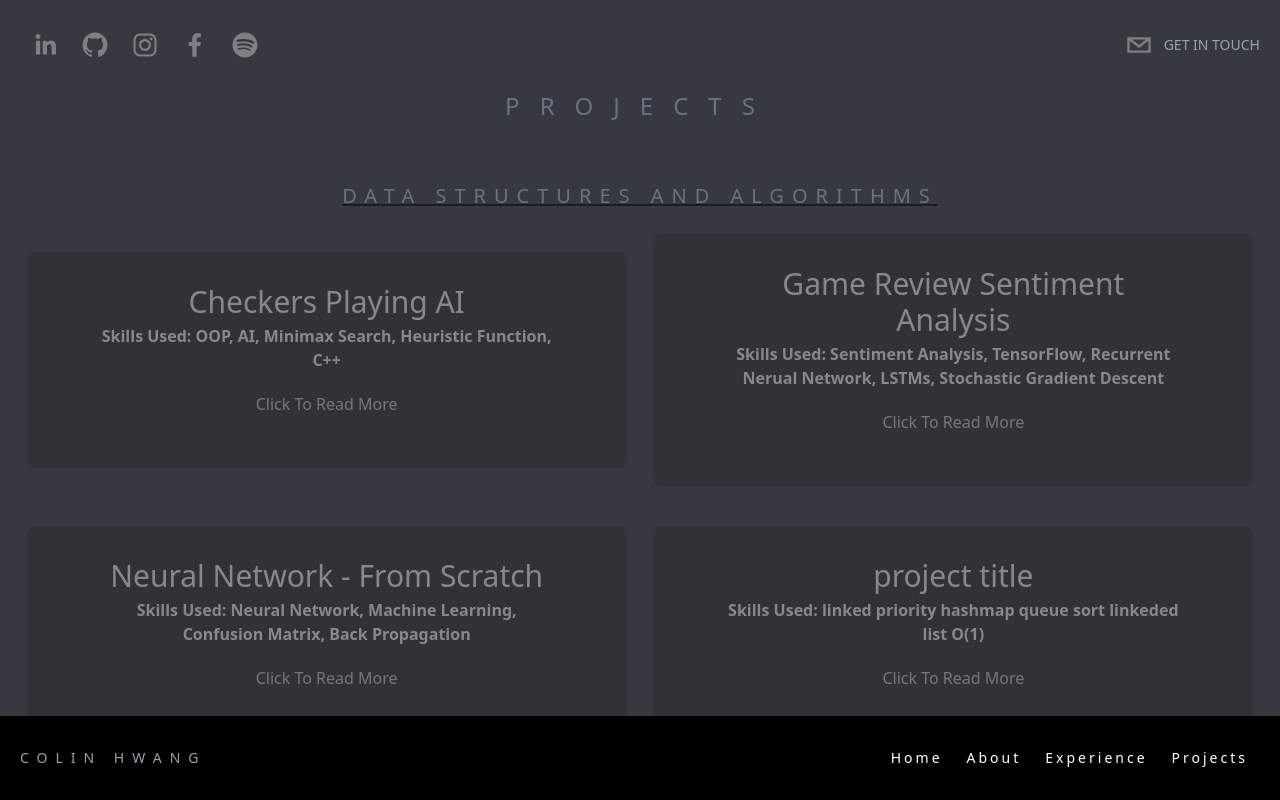
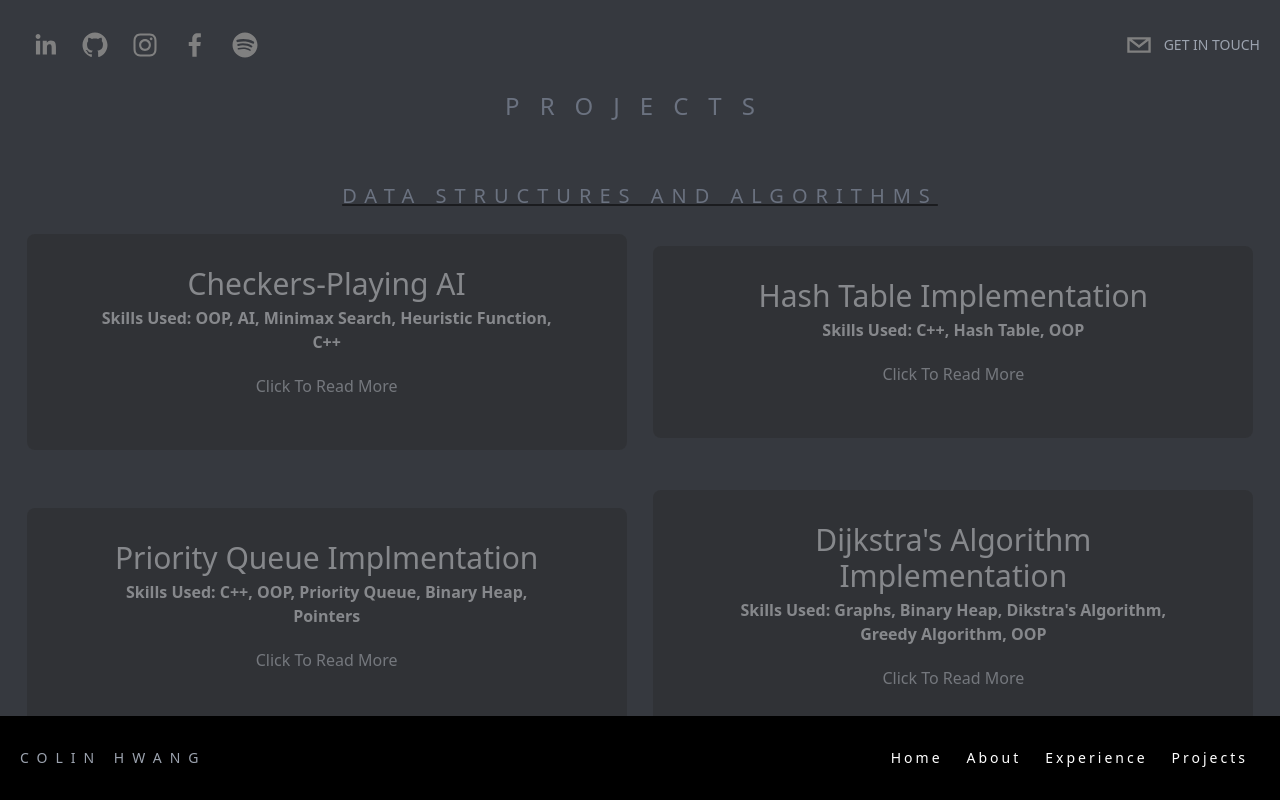
Before and after one commit to colinh09/Personal-Website, a Next.js app: page /Projects in a window 1280 px wide. Built offline with nearby package versions, Linux system fonts and the light colour scheme.

Commit message:
fixing the experience section AGAIN

```diff
--- a/pages/Projects.tsx
+++ b/pages/Projects.tsx
@@ -28,38 +28,31 @@ const Home: NextPage = () => {
                 </div>
 
                 <div className = "w-full flex xl:pt-15 lg:pt-10 md:pt-5 pt-5 flex-col md:text-left md:flex-row justify-evenly mx-auto items-center">
-                    <ProjectCard title = "Checkers Playing AI" skills = "OOP, AI, Minimax Search, Heuristic Function, C++" link = {"https://github.com/colinh09/AI-Checkers"}
+                    <ProjectCard title = "Checkers-Playing AI" skills = "OOP, AI, Minimax Search, Heuristic Function, C++" link = {"https://github.com/colinh09/AI-Checkers"}
                     bullet_one="Implemented a game playing program in C++ that plays checkers against the user with the capability to win against
                     an above average player. Capable of making moves two/three turns in advance."
                     bullet_two="Combines iterative deepening, minimax search with alpha beta pruning, and a heuristic function to search the game
                     space for ideal moves." />
-                    <ProjectCard title = "Game Review Sentiment Analysis"
-                    skills = "Sentiment Analysis, TensorFlow, Recurrent Nerual Network, LSTMs, Stochastic Gradient Descent"
-                    link = {"https://github.com/colinh09/Natural-Language-Processing/tree/main/Sentiment-Analysis"}
-                    bullet_one="Utilized Python and Keras, TensorFlow’s deep learning API, to develop a neural network with the task of
-                    predicting game reviews. The neural network was trained and tested using a dataset consisting of approximately
-                    5,000 game reviews from GameStop’s website."
-                    bullet_two="Experimented with various models and hyperparameters to arrive at an architecture consisting of an embedding
-                    layer that received one-hot vectors as input, two fully connected recurrent neural networks as hidden layers, and a
-                    dense layer with SoftMax activation as the output layer. The model achieved an accuracy of 93.81%."
+                    <ProjectCard title = "Hash Table Implementation"
+                    skills = "C++, Hash Table, OOP"
+                    link = {"https://github.com/colinh09/DSA2-Programs/tree/main/Project%201"}
+                    bullet_one="Program one of the second data structure and algorithms (DSA 2) class taken at The Cooper Union"
+                    bullet_two="Wrote a hash table class that will then be used to read a dictionary provided by my professor, and with that dictionary, a document was spell checked for valid words."
                     />
                 </div>
 
                 <div className = "w-full flex xl:pt-15 lg:pt-10 md:pt-5 pt-5 flex-col md:text-left md:flex-row justify-evenly mx-auto items-center">
-                    <ProjectCard title = "Neural Network - From Scratch" skills = "Neural Network, Machine Learning, Confusion Matrix, Back Propagation" link = {"https://github.com/colinh09/AI-Neural-Network"}
-                    bullet_one="Developed a program that allows for the testing and training of a neural network consisting of one hidden layer. The program prompts the user for a set of parameters, such as the number of epochs, a learning rate, and a training
-                    file, that will determine how well the neural network learns."
-                    bullet_two="Training is done with back-propagation, and an output file with several metrics will display how well the trained
-                    neural network performs on a testing file."
+                    <ProjectCard title = "Priority Queue Implmentation" skills = "C++, OOP, Priority Queue, Binary Heap, Pointers" link = {"https://github.com/colinh09/DSA2-Programs/tree/main/Project%202:%20Priority%20Queue"}
+                    bullet_one="Program two of the second data structure and algorithms (DSA 2) class taken at The Cooper Union"
+                    bullet_two="Wrote a 'heap' class that implements a priority queue that utilizes a binary heap. To handle pointers to any type of data, void pointers were used. The heap makes use of the hash table class written for the first project."
                     />
-                    <ProjectCard title = "project title"
-                    skills = "linked priority hashmap queue sort linkeded list O(1)"
-                    link = {"https://github.com/colinh09"}
-                    bullet_one="bullet one"
-                    bullet_two="bullet two"
+                    <ProjectCard title = "Dijkstra's Algorithm Implementation"
+                    skills = "Graphs, Binary Heap, Dikstra's Algorithm, Greedy Algorithm, OOP"
+                    link = {"https://github.com/colinh09/DSA2-Programs/tree/main/Project%203:%20Dijsktra"}
+                    bullet_one="Program three of the second data structure and algorithms (DSA 2) class taken at The Cooper Union"
+                    bullet_two="Implmented Dijkstra's algorithm to greedily solve the single-source shortest-path problem. The program will output the shortest path that can be taken in a specified graph with a specified starting vertex. The program makes use of the binary heap class written for the second project."
                     />
                 </div>
-
                 {/* ----------------- DATA STRUCTURES AND ALGORITHMS ---------------------*/}
 
 
@@ -73,7 +66,7 @@ const Home: NextPage = () => {
                 </div>
 
                 <div className = "w-full flex xl:pt-15 lg:pt-10 md:pt-5 pt-5 flex-col md:text-left md:flex-row justify-evenly mx-auto items-center">
-                <ProjectCard title = "Game Review Sentiment Analysis"
+                    <ProjectCard title = "Game Review Sentiment Analysis"
                     skills = "Sentiment Analysis, TensorFlow, Recurrent Nerual Network, LSTMs, Stochastic Gradient Descent"
                     link = {"https://github.com/colinh09/Natural-Language-Processing/tree/main/Sentiment-Analysis"}
                     bullet_one="Utilized Python and Keras, TensorFlow’s deep learning API, to develop a neural network with the task of
@@ -90,6 +83,22 @@ const Home: NextPage = () => {
                     neural network performs on a testing file."
                     />
                 </div>
+
+                <div className = "w-full flex xl:pt-15 lg:pt-10 md:pt-5 pt-5 flex-col md:text-left md:flex-row justify-evenly mx-auto items-center">
+                    <ProjectCard title = "Linear Regression Analysis"
+                    skills = "Frequentist Machine Learning, Linear Regression, Ridge Regression, Lasso Regression, Python"
+                    link = {"https://github.com/colinh09/Freq-Machine-Learning/tree/main/Project1"}
+                    bullet_one="Performed linear regression analysis on two datasets: prostate data and concrete data. Plain linear regression, ridge regression, and lasso regression were used and compared against each other."
+                    bullet_two="Utilized the results from Lasso regression and its corresponding lasso plot to determine which features possessed the highest correlation with the dataset based off coefficent values found by the model.
+                    Learn more by clicking the github link below. A summary of results is given at the bottom of the .pynb file."
+                    />
+                    <ProjectCard title = "Logistic Regression Analysis" skills = "Binary Classification, Logistic Regression, Stochastic Gradient Descent, L1/L2 regularization penalty" link = {"https://github.com/colinh09/Freq-Machine-Learning/tree/main/Project2"}
+                    bullet_one="Performed logistic regression analysis on a south african heart disease dataset, heart failure dataset, and dry bean dataset (dataset for identifying type of dry bean :D)"
+                    bullet_two="Both the south african heart dataset and heart failure dataset are both binary classified. Therefore, analysis involved applying logistic regression using stochastic gradient descent as the
+                    optimization algorithm, with and without L2 regularization penalty. The dry bean dataset is a multinominal classified. Therefore, analysis involved applying logistic regression with and without L2-penalty. Learn more
+                    by clicking the github link below. A summary of results is given at the bottom of the .pynb file."
+                    />
+                </div>
                 {/* ----------------- MACHINE LEARNING ---------------------*/}
 
 
@@ -101,13 +110,16 @@ const Home: NextPage = () => {
                 </div>
 
                 <div className = "w-full flex xl:pt-15 lg:pt-10 md:pt-5 pt-5 flex-col md:text-left md:flex-row justify-evenly mx-auto items-center">
-                    <ProjectCard title = "project title" skills = "linked priority hashmap queue sort linkeded list O(1)" link = {"https://github.com/colinh09"}
-                    bullet_one="bullet one"
-                    bullet_two="bullet two"
+                    <ProjectCard title = "LinkedIn Clone" skills = "Full Stack, React, Firebase, Redux, JavaScript" link = {"https://github.com/colinh09/linkedin-clone"}
+                    bullet_one="A LinkedIn clone that does not fully resemble the actual website of LinkedIn, but implements many key features. These features include: a login screen that persists your login state
+                    until you log out, a 'feed' section that updates in real time as a user sends a post, overall feel and look similar to LinkedIn itself."
+                    bullet_two="Used this project as a way to gain familiarity with React and interacting with a backend such as Firebase. "
                     />
-                    <ProjectCard title = "project title" skills = "linked priority hashmap queue sort linkeded list O(1)" link = {"https://github.com/colinh09"}
-                    bullet_one="bullet one"
-                    bullet_two="bullet two"
+                    <ProjectCard title = "This Website lol" skills = "Next.js, TailwindCSS, Framer Motion, TypeScript" link = {"https://github.com/colinh09/personal-website"}
+                    bullet_one="While this project is just the current website I am using as a portfolio, it was actually my first Next.js project. I wanted also wanted to gain familiarity with type script as I have
+                    only used javascript up until this point, and I wanted to try using React CSS libraries such as TailwindCSS, Framer Motion, and Typewriter."
+                    bullet_two="This is also the first time I have deployed a website to a custom domain (colinhwang.dev), and I used vercel to host the website itself. Building this website was quite time consuming
+                    , especially since there are still a few styling and responsiveness issues I have to resolve, but I learned a lot about react/next.js and web development from it."
                     />
                 </div>
                 {/* ----------------- WEB APPS ---------------------*/}
```
